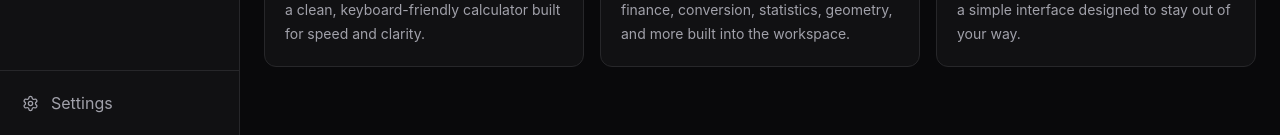
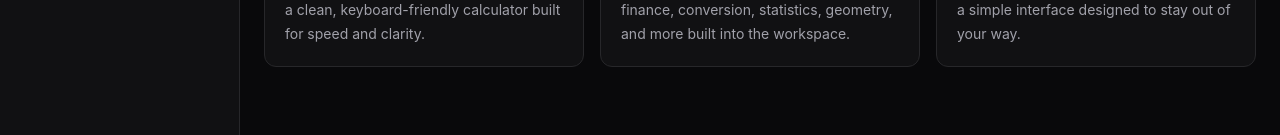
Before and after one commit to rohithviswanathan/Calcora, a React (Vite) app in the folder calcora/: page / in a window 1280 px wide. Shown: the part 665-800 px from the top of the page. Built offline with nearby package versions, Linux system fonts and the light colour scheme.

Commit message:
removed settings

```diff
--- a/calcora/src/components/layout/SideBar.tsx
+++ b/calcora/src/components/layout/SideBar.tsx
@@ -1,7 +1,6 @@
 import {
   ChevronLeft,
   ChevronRight,
-  Settings,
 } from "lucide-react";
 import { NavLink } from "react-router-dom";
 import { useState } from "react";
@@ -79,27 +78,6 @@ function Sidebar({
         />
       </div>
 
-      {/* Settings */}
-      <div className="shrink-0 border-t border-[var(--border)] p-3">
-        <button
-          type="button"
-          title={
-            isCollapsed ? "Settings" : undefined
-          }
-          className={`flex h-10 w-full items-center gap-3 rounded-lg px-2.5 text-sm text-[var(--muted)] transition-colors hover:bg-[var(--surface-hover)] hover:text-[var(--foreground)] ${
-            isCollapsed ? "justify-center" : ""
-          }`}
-        >
-          <Settings
-            size={17}
-            strokeWidth={1.8}
-          />
-
-          {!isCollapsed && (
-            <span>Settings</span>
-          )}
-        </button>
-      </div>
     </aside>
   );
 }
```
